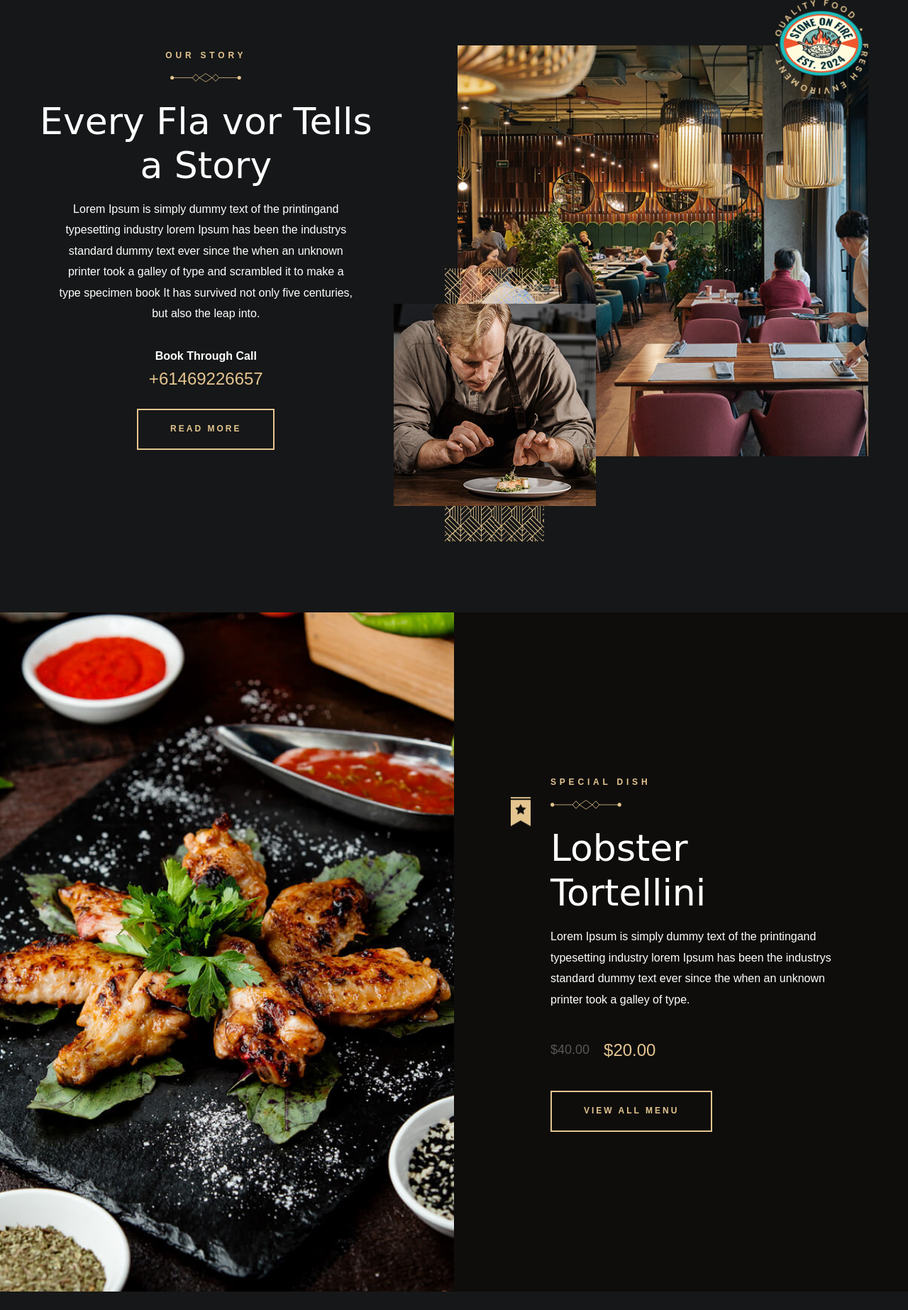
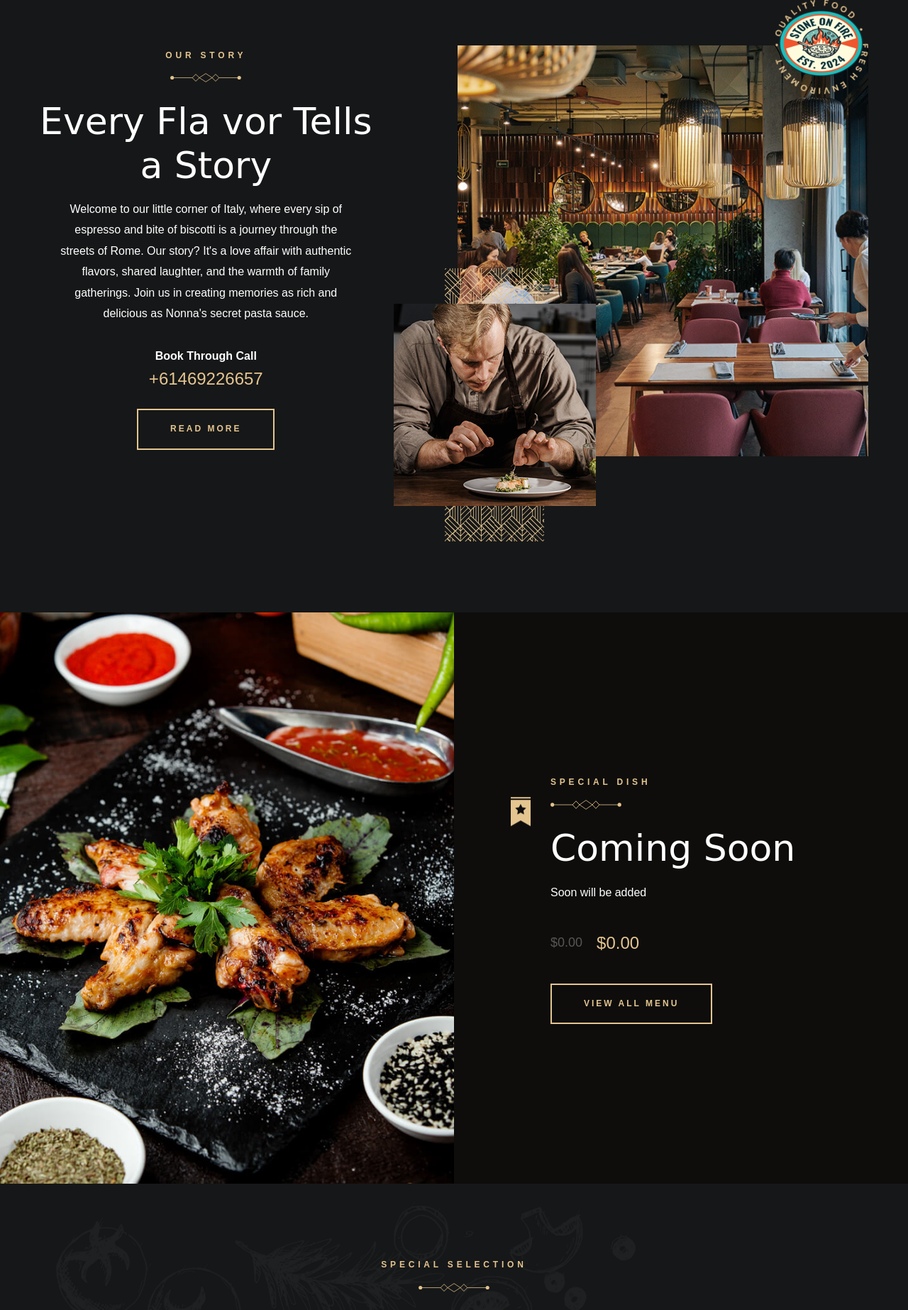
Before and after one commit to SujanSharma07/stone-on-fire, a Django app: page / in a window 1280 px wide. Shown: the part 2302-4148 px from the top of the page at 71% size. Run offline with Django 4.2, Linux system fonts and the light colour scheme; some libraries are stand-ins or nearby versions; some web fonts are replaced.

Commit message:
real contents

```diff
--- a/application/assets/js/script.js
+++ b/application/assets/js/script.js
@@ -168,26 +168,3 @@ window.addEventListener("mousemove", function (event) {
   }
 
 });
-
-
-// Get the modal and button elements
-var modal = document.getElementById("pdfModal");
-var btn = document.getElementById("openPdfBtn");
-var span = document.getElementsByClassName("close")[0];
-
-// When the user clicks the button, open the modal
-btn.onclick = function() {
-  modal.style.display = "block";
-}
-
-// When the user clicks on <span> (x), close the modal
-span.onclick = function() {
-  modal.style.display = "none";
-}
-
-// Optional: Close modal when clicking outside (for a true popup effect)
-window.onclick = function(event) {
-  if (event.target.modal && event.target.modal === modal) {
-    modal.style.display = "none";
-  }
-}
--- a/application/requirements.txt
+++ b/application/requirements.txt
@@ -27,3 +27,4 @@ distlib==0.3.7
 distro==1.8.0
 Django==4.2.4
 dnspython==2.4.1
+ipython
--- a/application/templates/index.html
+++ b/application/templates/index.html
@@ -590,11 +590,7 @@
 							</h2>
 
 							<p class="section-text">
-								Lorem Ipsum is simply dummy text of the printingand typesetting
-								industry lorem Ipsum has been the industrys standard dummy text
-								ever since the when an unknown printer took a galley of type and
-								scrambled it to make a type specimen book It has survived not
-								only five centuries, but also the leap into.
+								Welcome to our little corner of Italy, where every sip of espresso and bite of biscotti is a journey through the streets of Rome. Our story? It's a love affair with authentic flavors, shared laughter, and the warmth of family gatherings. Join us in creating memories as rich and delicious as Nonna's secret pasta sauce.
 							</p>
 
 							<div class="contact-label">Book Through Call</div>
@@ -690,18 +686,16 @@
 
 							<p class="section-subtitle label-2">Special Dish</p>
 
-							<h2 class="headline-1 section-title">Lobster Tortellini</h2>
+							<h2 class="headline-1 section-title">Coming Soon</h2>
 
 							<p class="section-text">
-								Lorem Ipsum is simply dummy text of the printingand typesetting
-								industry lorem Ipsum has been the industrys standard dummy text
-								ever since the when an unknown printer took a galley of type.
+								Soon will be added
 							</p>
 
 							<div class="wrapper">
-								<del class="del body-3">$40.00</del>
-
-								<span class="span body-1">$20.00</span>
+								<del class="del body-3">$0.00</del>
+
+								<span class="span body-1">$0.00</span>
 							</div>
 
 							<button class="btn btn-primary openPdfBtn" >
@@ -1026,11 +1020,11 @@
 								width="100"
 								height="100"
 								loading="lazy"
-								alt="Sam Jhonson"
+								alt="Gaurav Glory Sunar"
 								class="img"
 							/>
 
-							<p class="label-2 profile-name">Sam Jhonson</p>
+							<p class="label-2 profile-name">Gaurav Glory Sunar</p>
 						</div>
 					</div>
 				</section>
@@ -1217,10 +1211,7 @@
 									<h3 class="title-2 card-title">Hygienic Food</h3>
 
 									<p class="label-1 card-text">
-										Lorem Ipsum is simply dummy printing and typesetting.
-									</p>
-								</div>
-							</li>
+										Indulge in our kitchen's passion for hygiene, where every dish is crafted with care and cleanliness, ensuring every bite is not just delightful but also safe			</p></div>				</li>
 
 							<li class="feature-item">
 								<div class="feature-card">
@@ -1237,8 +1228,7 @@
 									<h3 class="title-2 card-title">Fresh Environment</h3>
 
 									<p class="label-1 card-text">
-										Lorem Ipsum is simply dummy printing and typesetting.
-									</p>
+										Step into our vibrant space, where the air is as fresh as our ingredients, inviting you to savor each moment with a zest for life.									</p>
 								</div>
 							</li>
 
@@ -1257,8 +1247,7 @@
 									<h3 class="title-2 card-title">Skilled Chefs</h3>
 
 									<p class="label-1 card-text">
-										Lorem Ipsum is simply dummy printing and typesetting.
-									</p>
+										Meet our culinary maestros, orchestrating flavors with precision and passion, transforming ingredients into masterpieces with every flick of the wrist.									</p>
 								</div>
 							</li>
 
@@ -1277,7 +1266,7 @@
 									<h3 class="title-2 card-title">Event & Party</h3>
 
 									<p class="label-1 card-text">
-										Lorem Ipsum is simply dummy printing and typesetting.
+										Let us elevate your celebrations to unforgettable heights, where every event becomes a symphony of laughter, joy, and Italian-inspired indulgence.
 									</p>
 								</div>
 							</li>
@@ -1329,8 +1318,8 @@
 											class="img-cover"
 										/>
 
-										<time class="publish-date label-2" datetime="2022-09-15"
-											>15/09/2022</time
+										<time class="publish-date label-2" datetime="2024-06-15"
+											>Coming Soon</time
 										>
 									</div>
 
@@ -1361,8 +1350,8 @@
 											class="img-cover"
 										/>
 
-										<time class="publish-date label-2" datetime="2022-09-08"
-											>08/09/2022</time
+										<time class="publish-date label-2" datetime="2024-09-08"
+											>Coming Soon</time
 										>
 									</div>
 
@@ -1393,8 +1382,8 @@
 											class="img-cover"
 										/>
 
-										<time class="publish-date label-2" datetime="2022-09-03"
-											>03/09/2022</time
+										<time class="publish-date label-2" datetime="2024-09-03"
+											>Coming Soon</time
 										>
 									</div>
 
```
Also changed, not shown: application/config/settings.py (+7 -7 lines), application/templates/email-templates/base.html (+0 -52 lines), application/templates/email-templates/reservation_pending_user.html (+5 -8 lines), application/assets/images/testi-avatar.jpg, application/config/__init__.py (deleted), application/main/__init__.py (deleted), 1 other file.
